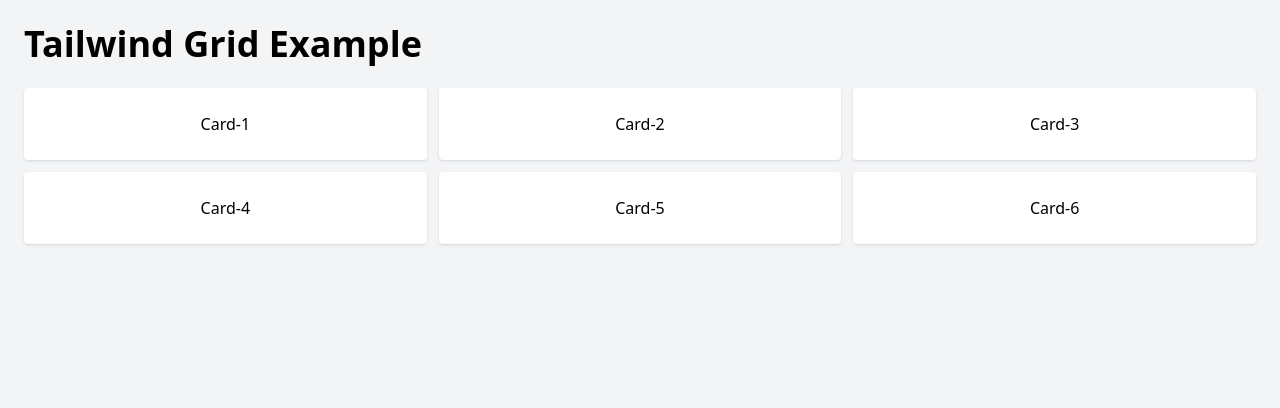
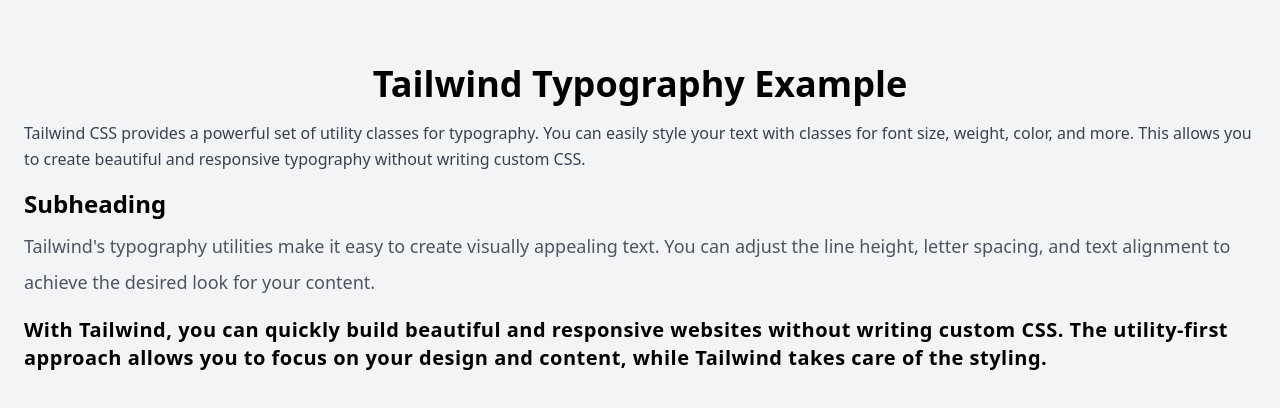
Before and after one commit to Aj-Niy/Bootstrap-and-Tailwind, a website: page Tailwind/index.html in a window 1280 px wide. Drawn offline with nearby package versions, Linux system fonts and the light colour scheme; files that its build step writes are made by us from their sources.

Commit message:
Initialize HTML and CSS files for Tailwind project 2

```diff
--- a/Tailwind/index.html
+++ b/Tailwind/index.html
@@ -34,7 +34,7 @@
 
     </div> -->
     <!--Grid -->
-    <h1 class="text-4xl font-bold mb-6">Tailwind Grid Example</h1>
+    <!-- <h1 class="text-4xl font-bold mb-6">Tailwind Grid Example</h1>
     <div class="grid grid-cols-1 sm:grid-cols-2 md:grid-cols-3 gap-3">
         <div class="bg-white p-6 shadow rounded text-center">Card-1</div>
         <div class="bg-white p-6 shadow rounded text-center">Card-2</div>
@@ -42,7 +42,22 @@
         <div class="bg-white p-6 shadow rounded text-center">Card-4</div>
         <div class="bg-white p-6 shadow rounded text-center">Card-5</div>
         <div class="bg-white p-6 shadow rounded text-center">Card-6</div>
-    </div>
+    </div> -->
+
+    <!-- Typography-->
+     <h1 class="text-4xl font-bold text-center mt-10 mb-4">Tailwind Typography Example</h1>
+     <p class="text-base leading-relaxed text-gray-700 mb-4">
+        Tailwind CSS provides a powerful set of utility classes for typography. You can easily style your text with classes for font size, weight, color, and more. This allows you to create beautiful and responsive typography without writing custom CSS.
+     </p>
+
+     <h2 class="text-2xl font-semibold mb-2">Subheading</h2>
+     <p class="text-lg leading-loose text-gray-600 mb-4">
+        Tailwind's typography utilities make it easy to create visually appealing text. You can adjust the line height, letter spacing, and text alignment to achieve the desired look for your content.
+     </p>
+
+     <p class="text-xl font-semibold tracking-wide tetx-blue-600 mb-4">
+        With Tailwind, you can quickly build beautiful and responsive websites without writing custom CSS. The utility-first approach allows you to focus on your design and content, while Tailwind takes care of the styling.
+     </p>
 
 </body>
 </html>
```
Also changed, not shown: Tailwind-project2/index.html (added), Tailwind-project2/src/style.css (added).
